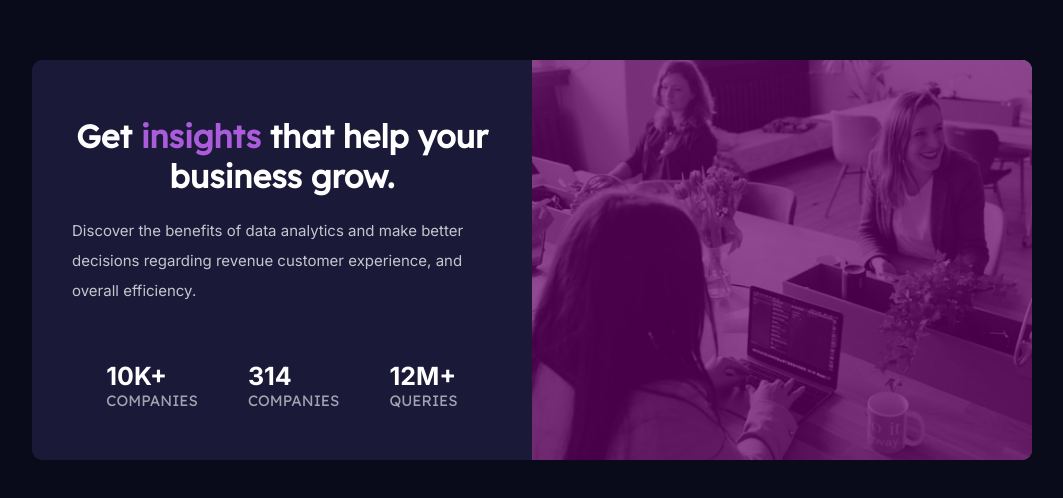
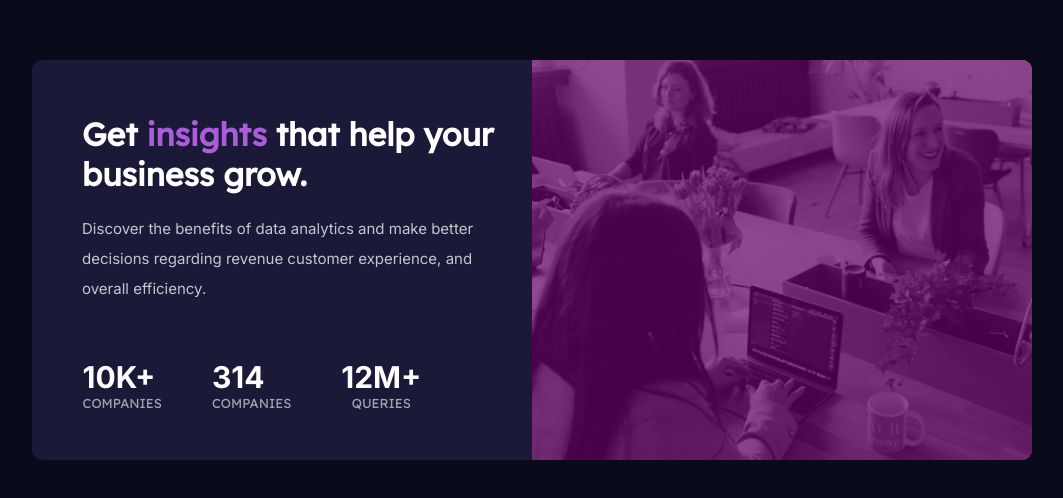
Before and after one commit to HiszpanDev/stats-preview-card, a plain HTML site: page index.html in a window 1280 px wide. Shown: the part 140-638 px from the top of the page, without its empty margins (148-1211 px from the left). Drawn offline with Linux system fonts and the light colour scheme.

Commit message:
Polishing CSS

```diff
--- a/look.css
+++ b/look.css
@@ -120,8 +120,13 @@ color: hsl(228, 45%, 44%);
         border-radius:0px 10px 10px 0px;
     }
 
+    .container h1{
+        text-align:left;
+        margin-left:50px;
+    }
     .container ul{
         display:flex;
+        margin-right:60px;
         justify-content:center;
     }
 
@@ -129,17 +134,17 @@ color: hsl(228, 45%, 44%);
         text-align:left;
         padding:0px;
         margin:0px;
-        font-size:25px;
+        font-size:30px;
     }
 
     .container li{
         padding:15px;
-        font-size:15px;
+        font-size:13px;
     }
 
     .container p{
         text-align:left;
-        margin-left:10px;
+        margin-left:20px;
         margin-top:20px;
     }
 
```
